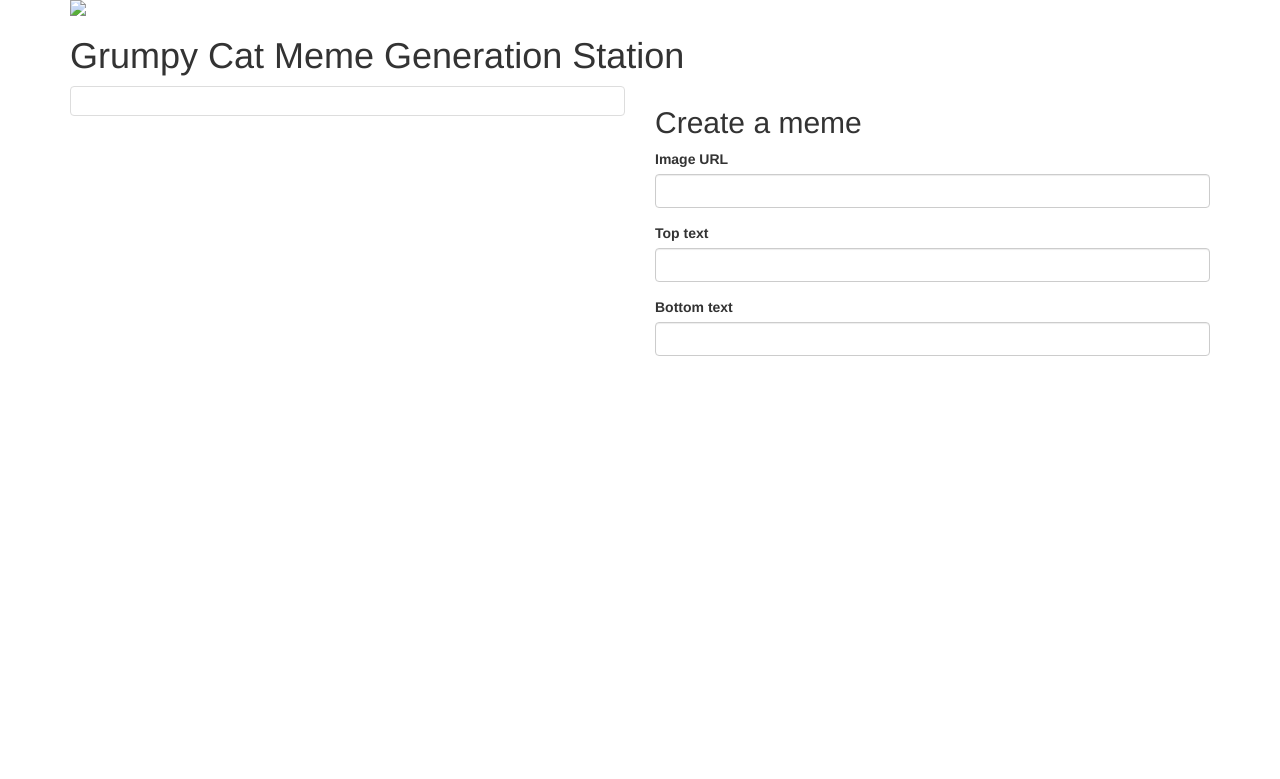
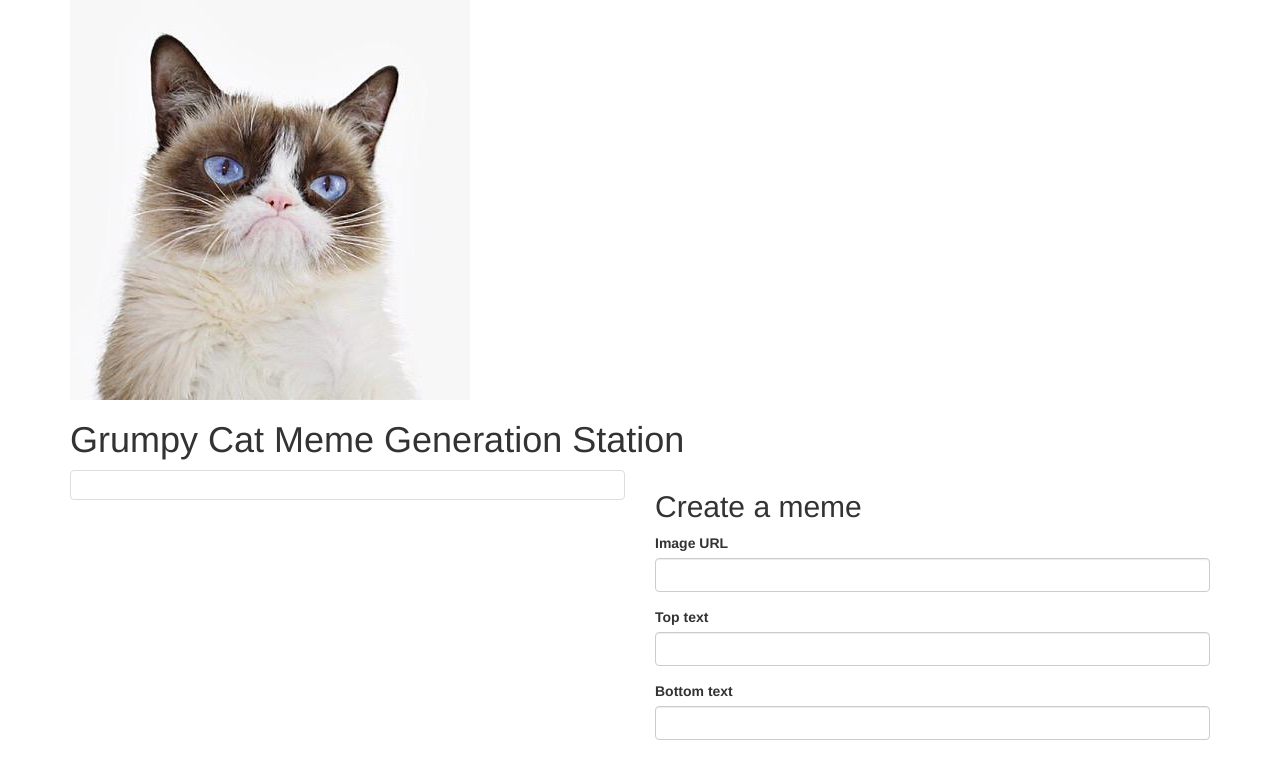
Before and after one commit to ahshra/ahshra.github.io, a Jekyll site: the page built from Meme_Generator/Meme_Generator.html, in a window 1280 px wide. Shown: the top 779 px of the page. Built offline with Jekyll 4.4.1, drawn with Linux system fonts in a browser that asks for light colours; nearby versions of some CDN libraries.

Commit message:
Update Meme_Generator.html

```diff
--- a/Meme_Generator/Meme_Generator.html
+++ b/Meme_Generator/Meme_Generator.html
@@ -13,7 +13,7 @@ permalink: Meme_Generator/Meme_Generator.html
   <body>
     <div class="header">
       <div class="container">
-        <img src="/Users/aaronshraberg/Desktop/Meme_Generator/grumpy_cat.jpg">
+        <img src="/ahshra.github.io/Meme_Generator/grumpy_cat.jpg">
         <h1>Grumpy Cat Meme Generation Station</h1>
       </div>
     </div>
```
